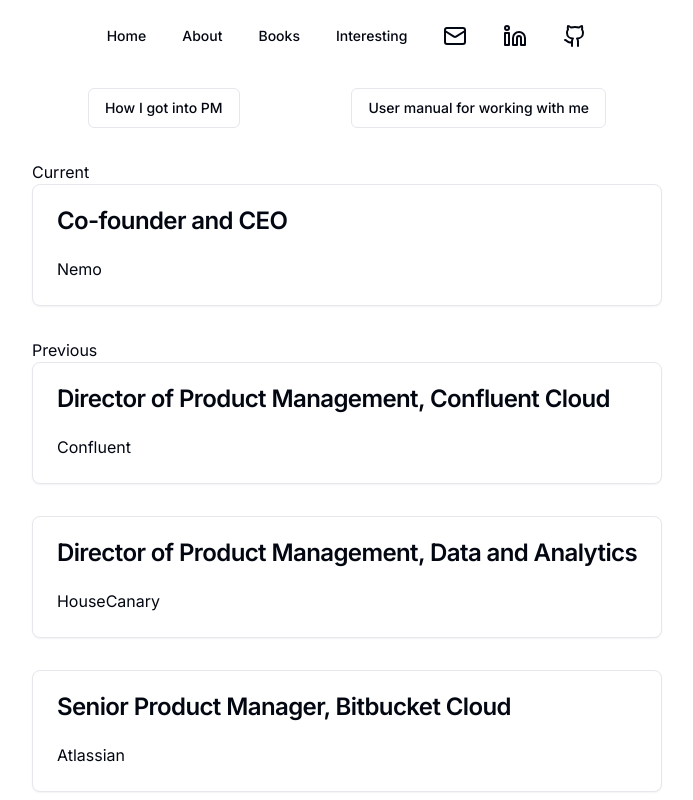
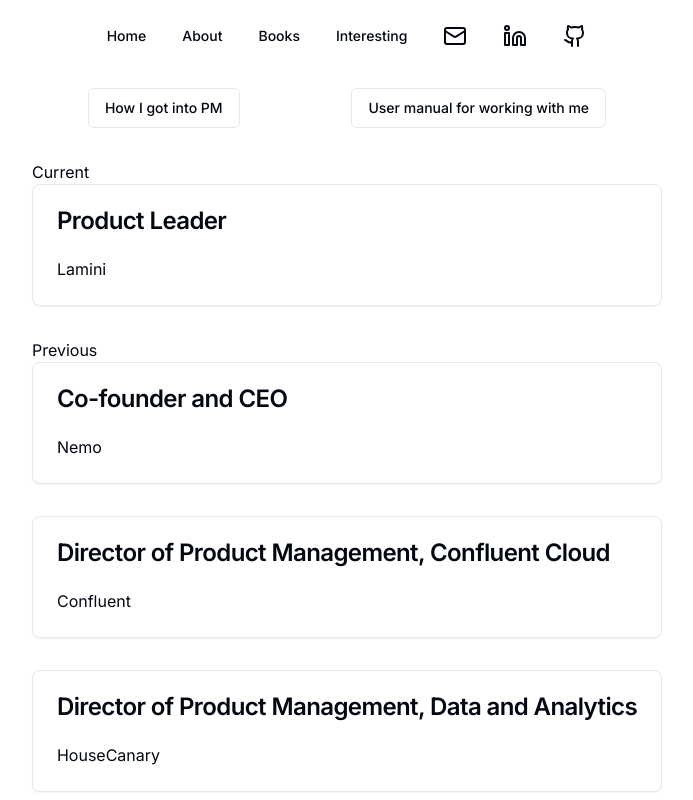
Before and after one commit to bechols/bechols2024, a Next.js app: page /about in a window 1280 px wide. Shown: the top 800 px of the page, without its empty margins (293-986 px from the left). Built offline with nearby package versions, Linux system fonts and the light colour scheme.

Commit message:
feat: new job

```diff
--- a/components/History.tsx
+++ b/components/History.tsx
@@ -3,6 +3,11 @@
 import { Button } from "./ui/button";
 
 const previousWork = [
+  {
+    position: "Co-founder and CEO",
+    company: "Nemo",
+    link: "https://whynemo.com",
+  },
   {
     position: "Director of Product Management, Confluent Cloud",
     company: "Confluent",
@@ -79,10 +84,11 @@
       <h2>Current</h2>
 
       <ResumeEntry
-        position="Co-founder and CEO"
-        company="Nemo"
-        link="https://whynemo.com"
+        position="Product Leader"
+        company="Lamini"
+        link="https://lamini.ai"
       />
+
       <h2>Previous</h2>
       {previousWork.map((work) => (
         <ResumeEntry key={work.position} {...work} />
```
Also changed, not shown: 1 other file (tests, documents, lock files or other folders).
